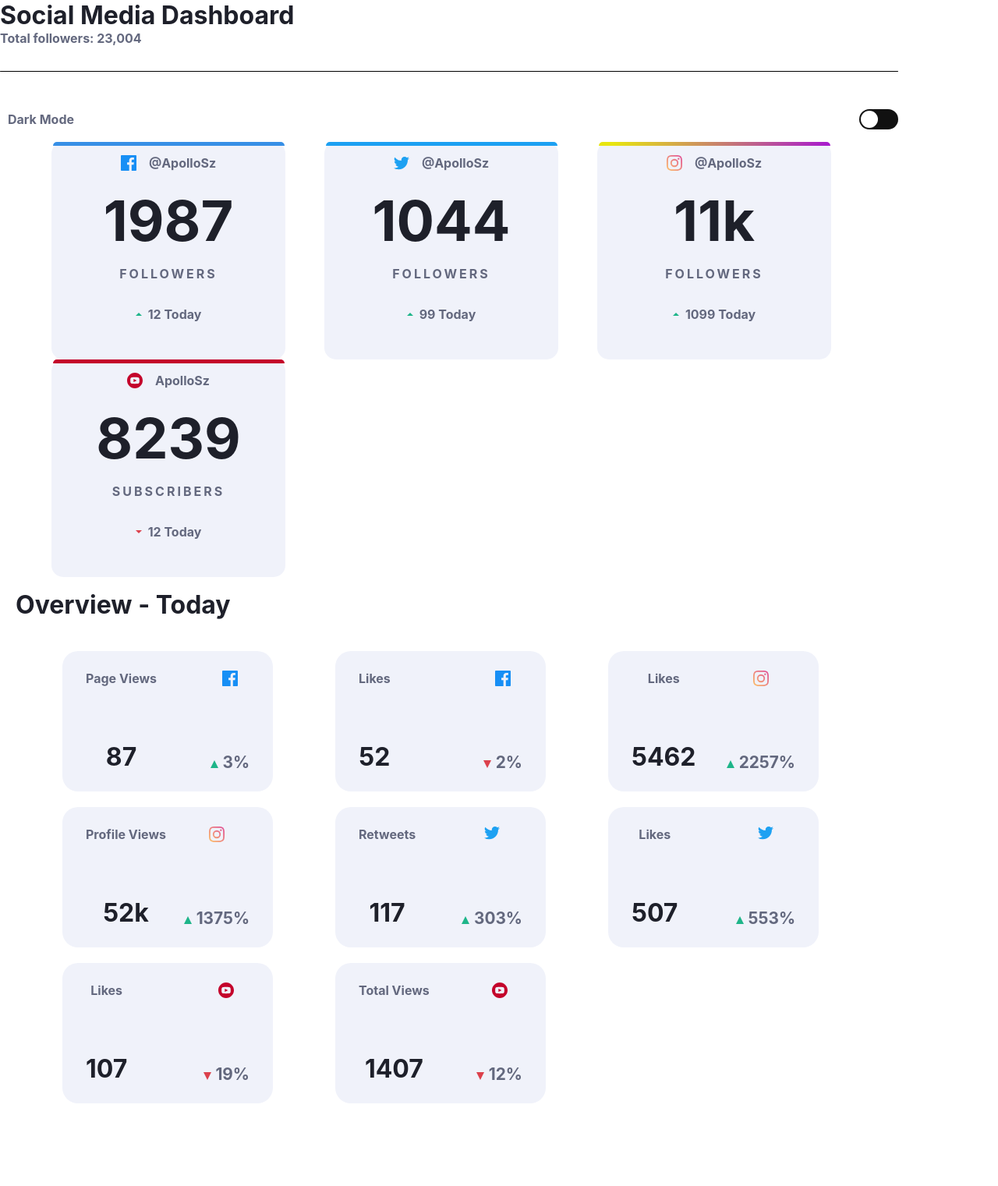
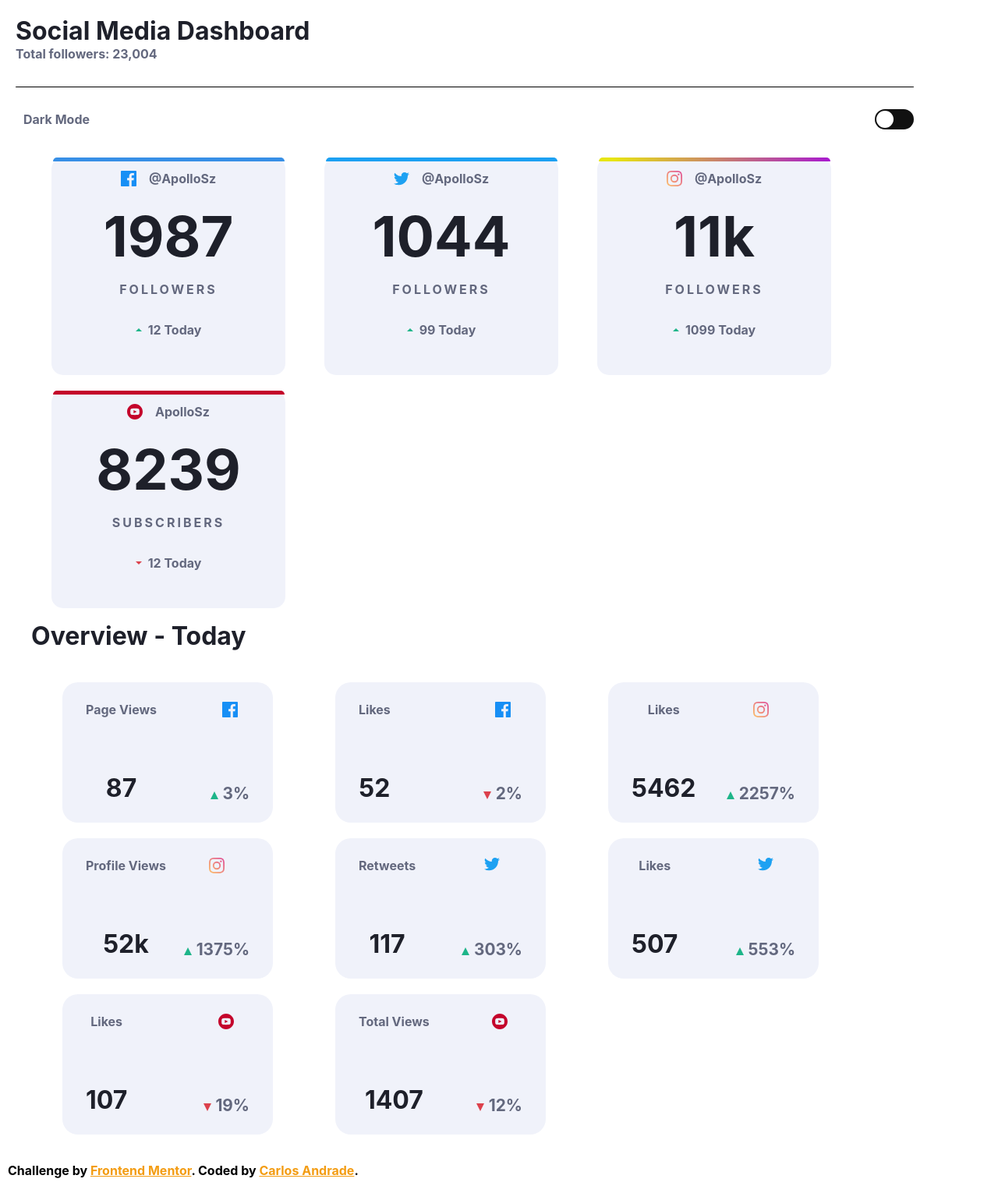
Before and after one commit to Caduzinhok/SocialMediaDashboard, a plain HTML site: page index.html in a window 1280 px wide. Shown: the whole page at 78% size. Before the commit the page ends 1415 px from the top, so only its background shows below. Drawn offline with Linux system fonts and the light colour scheme; some icons are missing; a web font is replaced by a local one.

Commit message:
fix: spacing between dashcards, attribution link

```diff
--- a/index.html
+++ b/index.html
@@ -1,17 +1,19 @@
 <!DOCTYPE html>
 <html lang="en">
+
 <head>
   <meta charset="UTF-8">
   <meta name="viewport" content="width=device-width, initial-scale=1.0">
 
   <link rel="icon" type="image/png" sizes="32x32" href="./images/favicon-32x32.png">
 
-  <title>Frontend Mentor | [Challenge Name Here]</title>
+  <title>Frontend Mentor | Social Media Dashboard</title>
   <link rel="stylesheet" href="https://fonts.google.com/specimen/Inter">
   <link rel="stylesheet" href="style.css">
 </head>
+
 <body>
-  <div class="container" id = "container">
+  <div class="container" id="container">
     <div class="navbar">
       <h1>Social Media Dashboard</h1>
       <p>Total followers: 23,004</p>
@@ -19,8 +21,8 @@
     </div>
     <div class="mode">
       <span>Dark Mode</span>
-        <input type="checkbox"class = "checkbox" id="checkbox">
-        <label for="checkbox" class = 'label'>
+      <input type="checkbox" class="checkbox" id="checkbox">
+      <label for="checkbox" class='label'>
         <i class="fas fa-moon"></i>
         <i class="fas fa-sun"></i>
         <div class="ball"></div>
@@ -189,11 +191,13 @@
         </div>
       </div>
     </div>
-      <!-- <div class="attribution">
-        Challenge by <a href="https://www.frontendmentor.io?ref=challenge" target="_blank">Frontend Mentor</a>.
-        Coded by <a href="#">Carlos Andrade</a>.
-      </div> -->
+
+    <div class="attribution">
+        Challenge by <a href="https://www.frontendmentor.io?ref=challenge" target="_blank" class="fa-sun">Frontend Mentor</a>.
+        Coded by <a href="https://github.com/Caduzinhok" target="_blank" class="fa-sun">Carlos Andrade</a>.
+      </div>
   </div>
   <script src="main.js"></script>
 </body>
+
 </html>
--- a/main.js
+++ b/main.js
@@ -6,14 +6,16 @@ const initialColors = {
     card: getStyle(html,"--card"),
     title: getStyle(html,"--title"),
     text:   getStyle(html,"--text"),
-    ligne: getStyle(html,"--ligne")
+    ligne: getStyle(html,"--ligne"),
+    link: getStyle(html,"--link")
 }
 const darkMode = {
     bg: "#1e202a",
     card: "#252a41",
     title: "#ffffff",
     text: "#8b97c6",
-    ligne: "#63687e"
+    ligne: "#63687e",
+    link: "#ffffff"
 }
 const transformKey = key => "--" + key;
 const  changeColors = (colors) => {
--- a/style.css
+++ b/style.css
@@ -1,4 +1,4 @@
-*{
+* {
   margin: 0;
   padding: 0;
   box-sizing: border-box;
@@ -9,14 +9,20 @@
   --text: hsl(229, 12%, 44%);
   --title: hsl(230, 17%, 14%);
   --ligne: #000000;
+  --link: #000000;
 }
-*,button,a {
-    font-family: Inter,sans-serif;
+
+*,
+button,
+a {
+  font-family: Inter, sans-serif;
   font-weight: 700;
 }
+
 .dark {
   color: black;
 }
+
 .container {
   display: flex;
   flex-direction: column;
@@ -24,36 +30,48 @@
   background: var(--bg);
   transition: background 0.2s linear;
 }
+
 .container .navbar {
   height: 130px;
 }
-.container .navbar h1{
+
+.container .navbar h1 {
   color: var(--title);
+  margin: 20px 0 0 20px;
 }
-.container .navbar p{
+
+.container .navbar p {
   color: var(--text);
+  margin: 0 0 0 20px;
 }
+
 .container .navbar .ligne {
   width: 90vw;
   height: 1px;
   background: var(--ligne);
   border-radius: 5px;
-    margin-top: 2rem;
+  /* margin-top: 2rem; */
+  margin: 2rem 0 0 20px;
 }
+
 .container .mode {
   display: flex;
   justify-content: space-between;
   align-items: center;
+  margin: 0 0 0 20px;
   padding-top: 10px;
   width: 90vw;
 }
-.container .mode span{
+
+.container .mode span {
   color: var(--text);
   padding-left: 10px;
 }
+
 .container .mydash {
   padding: 1rem;
 }
+
 .container .dashcard {
   background: var(--card);
   display: flex;
@@ -62,63 +80,86 @@
   align-items: center;
   border-radius: 15px;
 }
+
 .container .dashcard:not(:first-child) {
   margin-top: 2rem;
 }
+
 .container .mydash .dashcard .cardligne {
   height: 5px;
   border-top-left-radius: 10px;
   border-top-right-radius: 10px;
   width: 99%;
 }
+
 .facebook {
   background: hsl(210, 78%, 56%);
 }
+
 .twitter {
-    background:hsl(203, 89%, 53%);
+  background: hsl(203, 89%, 53%);
 }
+
 .instagram {
-    background: linear-gradient(90deg, rgba(231,229,16,1) 6%, rgba(168,25,207,1) 100%);
+  background: linear-gradient(
+    90deg,
+    rgba(231, 229, 16, 1) 6%,
+    rgba(168, 25, 207, 1) 100%
+  );
 }
+
 .youtube {
   background: hsl(348, 97%, 39%);
 }
-.container .dashcard .title{
+
+.container .dashcard .title {
   padding-top: 12px;
   display: flex;
   align-items: center;
 }
-.container .dashcard .title span{
+
+.container .dashcard .title span {
   color: var(--text);
   margin-left: 1rem;
 }
-.container .dashcard h1{
+
+.container .dashcard h1 {
   color: var(--title);
   font-size: 4.5rem;
   padding-top: 20px;
 }
-.container .dashcard p{
+
+.container .dashcard p {
   text-transform: uppercase;
   color: var(--text);
   font-size: 0.8;
   letter-spacing: 3px;
   padding-top: 15px;
 }
-.container .dashcard .foot{
+
+.container .dashcard .foot {
   padding-top: 2rem;
   display: flex;
   align-items: center;
   padding-bottom: 3rem;
 }
-.container .dashcard .foot span{
-    margin-left: .5rem;
+
+.container .dashcard .foot span {
+  margin-left: 0.5rem;
   color: var(--text);
 }
-.container .overview h1{
+
+.container .overview {
+  margin: 0 5% 2% 0;
+}
+
+.container .overview h1 {
   color: var(--title);
+  margin: 0 0 0 20px;
   padding-left: 20px;
   padding-bottom: 20px;
 }
+
 .container .overview .viewcard {
   display: flex;
   justify-content: space-between;
@@ -127,43 +168,60 @@
   max-width: 550px;
   height: 180px;
   padding: 25px 30px;
-    margin-left:20px;
+  margin-left: 20px;
 }
+
 .container .overview .viewcard:not(:first-child) {
   margin-top: 20px;
 }
-::-webkit-scrollbar{
+
+::-webkit-scrollbar {
   background: hsl(230, 17%, 14%);
 }
-.container .overview .viewcard .divcard1{
+
+.container .overview .viewcard .divcard1 {
   display: flex;
   flex-direction: column;
   align-items: center;
   justify-content: space-between;
 }
-.container .overview .viewcard .divcard1 span{
+
+.container .overview .viewcard .divcard1 span {
   color: var(--text);
 }
-.container .overview .viewcard .divcard1 h2{
+
+.container .overview .viewcard .divcard1 h2 {
   color: var(--title);
   font-size: 2rem;
 }
 
-.container .overview .viewcard .divcard2{
+.container .overview .viewcard .divcard2 {
   display: flex;
   flex-direction: column;
   align-items: center;
   justify-content: space-between;
 }
-.container .overview .viewcard .divcard2 span{
+
+.container .overview .viewcard .divcard2 span {
   margin-left: 2px;
   color: var(--text);
   font-size: 1.3rem;
 }
-.container .overview .viewcard .divcard2 .infos img{
+
+.container .overview .viewcard .divcard2 .infos img {
   width: 10px;
   height: 10px;
 }
+
+.attribution {
+  color: var(--link);
+  padding: 10px;
+}
+
+.attribution a:hover {
+  opacity: 0.8;
+}
+
 .label {
   width: 50px;
   height: 26px;
@@ -192,33 +250,43 @@
   left: 2px;
   border-radius: 50%;
   background-color: #fff;
-   transition:transform .2s linear;
+  transition: transform 0.2s linear;
 }
+
 .checkbox {
   opacity: 0;
   position: relative;
 }
 
-.checkbox:checked + .label .ball{
+.checkbox:checked + .label .ball {
   transform: translateX(24px);
 }
 
-@media(min-width:504px){
+@media (max-width: 500px) {
+  .container .mode {
+    margin: 5% 0 0 20px;
+  }
+}
+
+@media (min-width: 504px) {
   .container .mydash {
     display: flex;
     flex-wrap: wrap;
   }
-    .container .mydash .dashcard{
-        margin-top: 0;
+
+  .container .mydash .dashcard {
+    margin-top: 20px;
     margin-left: 50px;
     min-width: 150px;
     width: 300px;
   }
-    .container .overview .manipulate{
+
+  .container .overview .manipulate {
     display: flex;
     flex-wrap: wrap;
   }
-    .container .overview .manipulate .viewcard{
+
+  .container .overview .manipulate .viewcard {
     margin-top: 20px;
     width: 270px;
     margin-left: 80px;
```
Also changed, not shown: 1 other file. Lines whose indentation alone changed are shown as unchanged.
